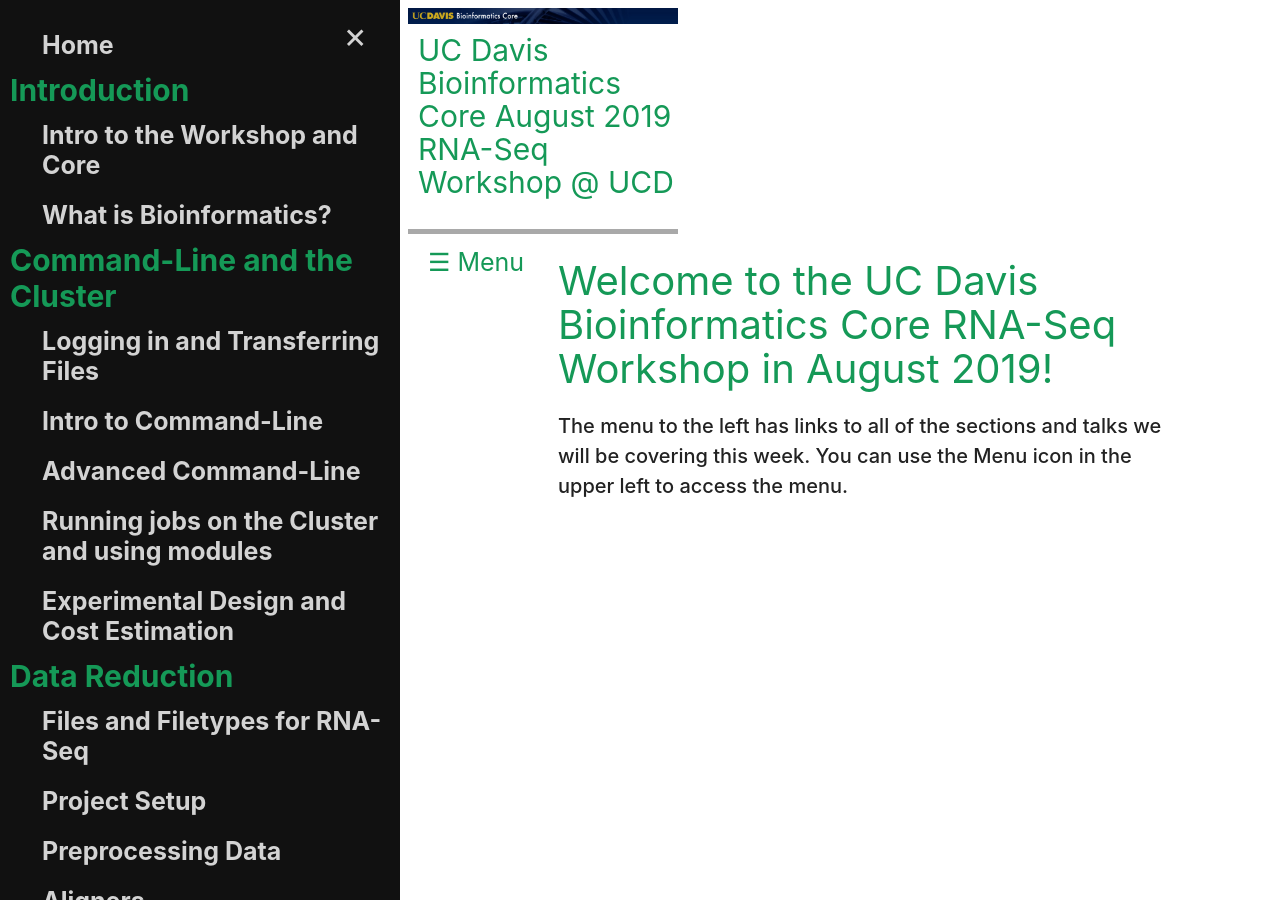
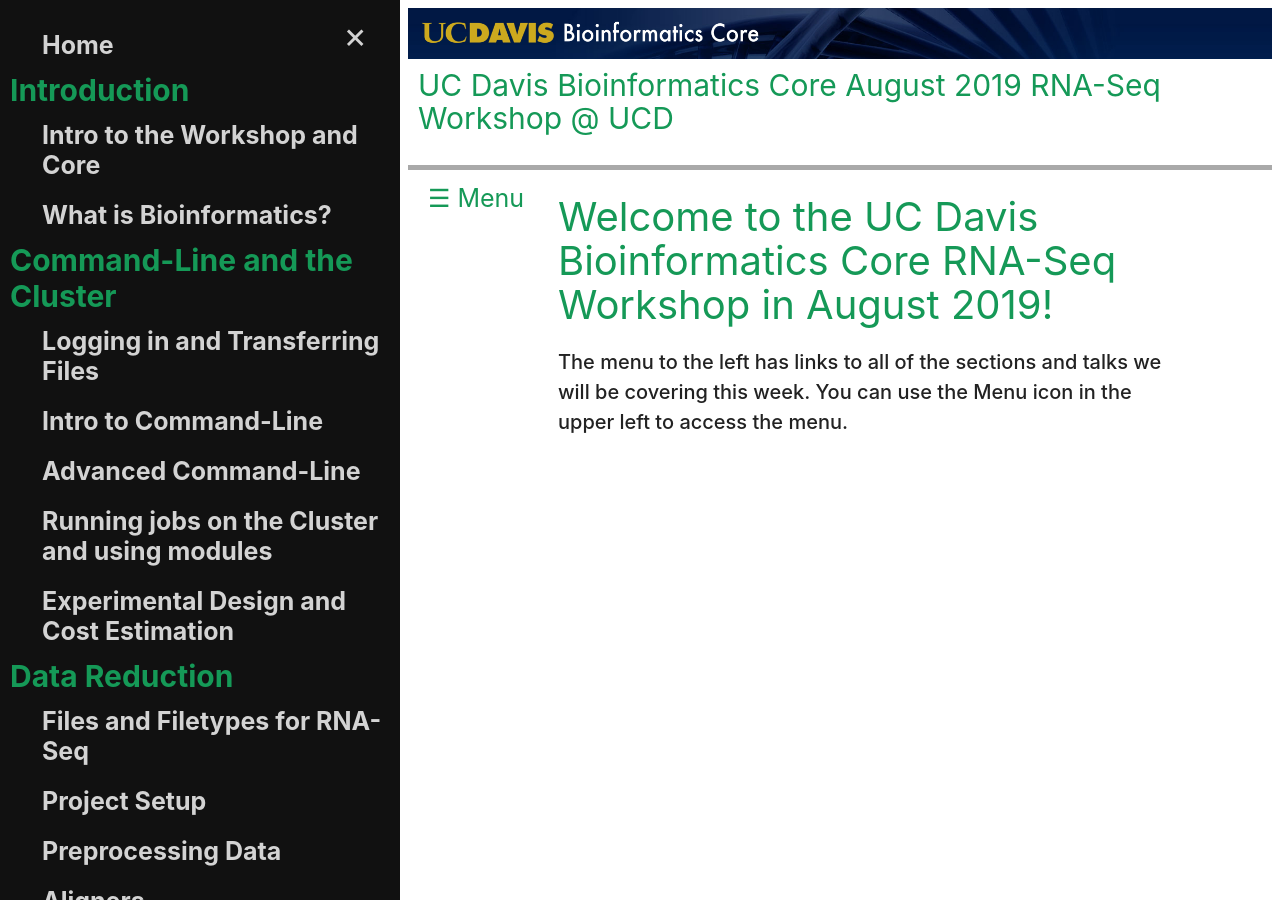
Before and after one commit to ucdavis-bioinformatics-training/2019_August_UCD_mRNAseq_Workshop, a Jekyll site: the page built from index.md, in a window 1280 px wide. Built offline with Jekyll 4.4.1, drawn with Linux system fonts in a browser that asks for light colours; our own code applies the rules of GitHub Pages for plain Markdown files.

Commit message:
fixing header

```diff
--- a/_layouts/default.html
+++ b/_layouts/default.html
@@ -99,7 +99,7 @@
 </style>
 <body>
 
-    <div class="header sticky" id="myHeader" style="width:270px">
+    <div class="header sticky" id="myHeader">
       <a href="/" class="logo">
           <img src="{{ '/assets/img/biocore_banner.png' | relative_url }}">
           </img></a>
```
